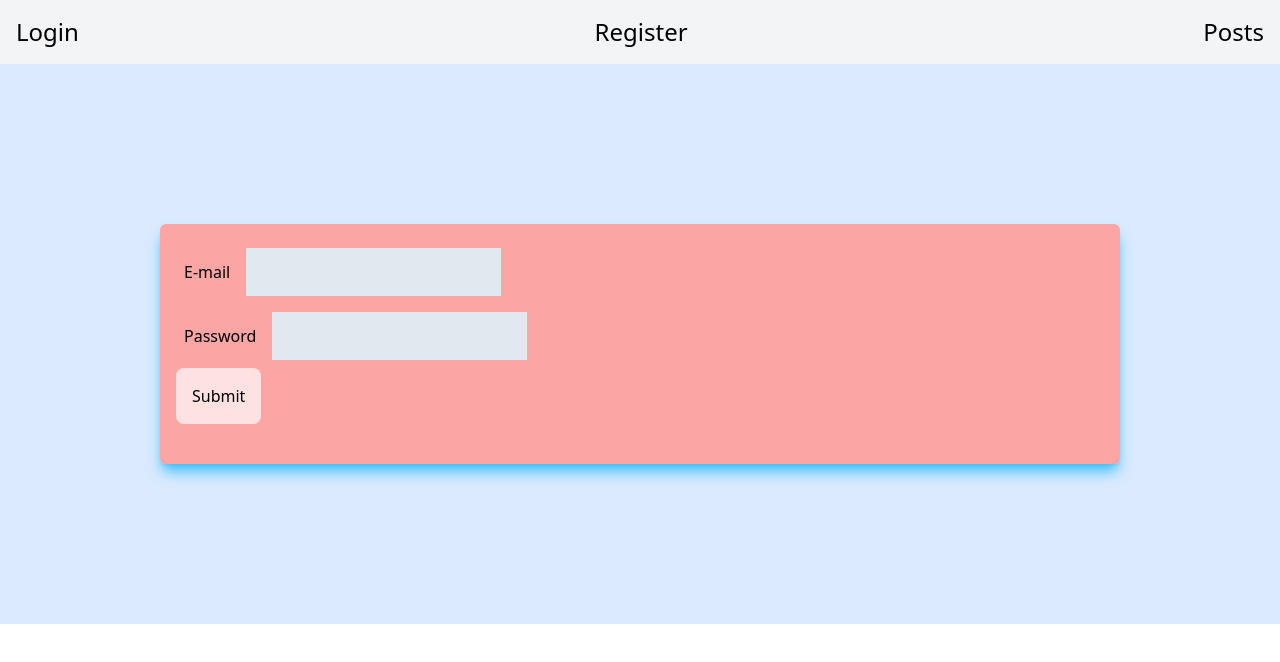
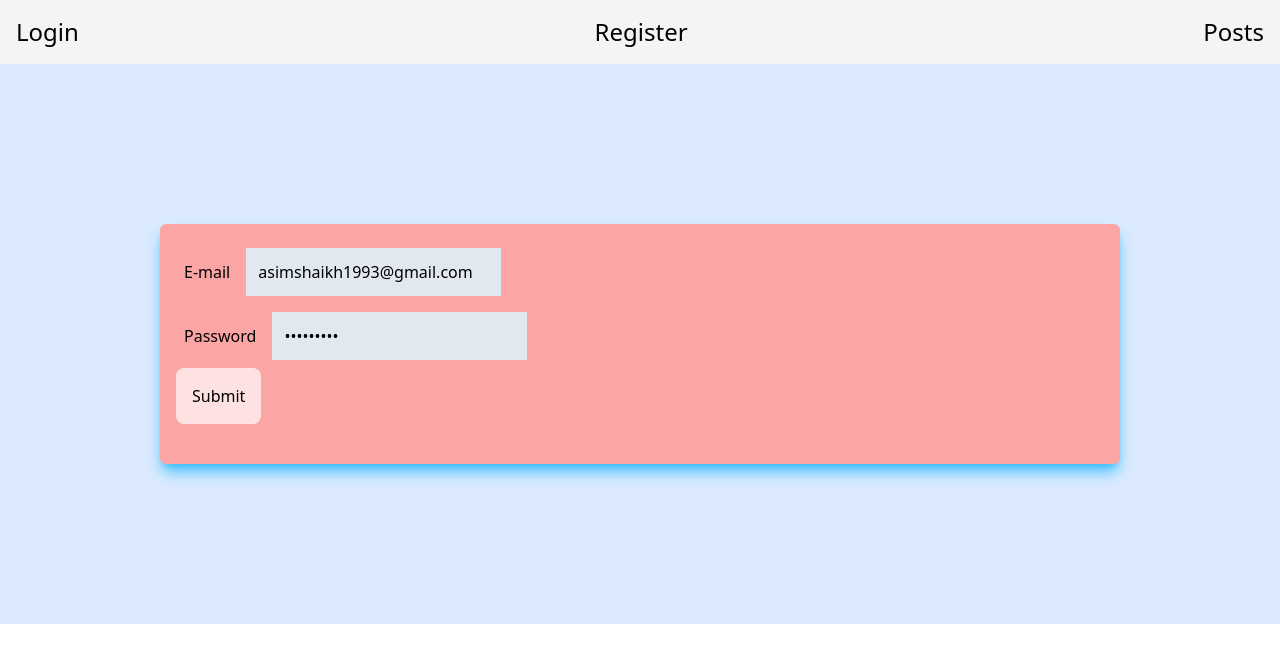
Before and after one commit to aasim-iconnect/node, a React (Create React App) app in the folder client/: page /login in a window 1280 px wide. Shown: the top 662 px of the page. Built offline with nearby package versions, Linux system fonts and the light colour scheme.

Commit message:
login issue recurssion solved

```diff
--- a/client/src/pages/login.js
+++ b/client/src/pages/login.js
@@ -9,10 +9,11 @@ export default function Login() {
 
   const [err, setErr] = useState("");
   const [sucessMessage, setSuccessMessage] = useState("");
+  const [logined, setLogined] = useState(false);
 
   const [data, setData] = useState({
-    email: "",
-    password: "",
+    email: "asimshaikh1993@gmail.com",
+    password: "123456789",
   });
   //redux
   const dispatch = useDispatch();
@@ -27,13 +28,13 @@ export default function Login() {
         setErr(response.error);
       } else {
         setSuccessMessage(response);
-        login();
         navigate("/posts");
       }
     } catch (err) {
       console.log("error", err);
     }
   };
+
   const handleChange = (e) => {
     const value = e.target.value;
     setData({
@@ -46,6 +47,7 @@ export default function Login() {
     e.preventDefault();
     login();
   };
+
   return (
     <>
       <div className="p-40 bg-blue-100">
```
